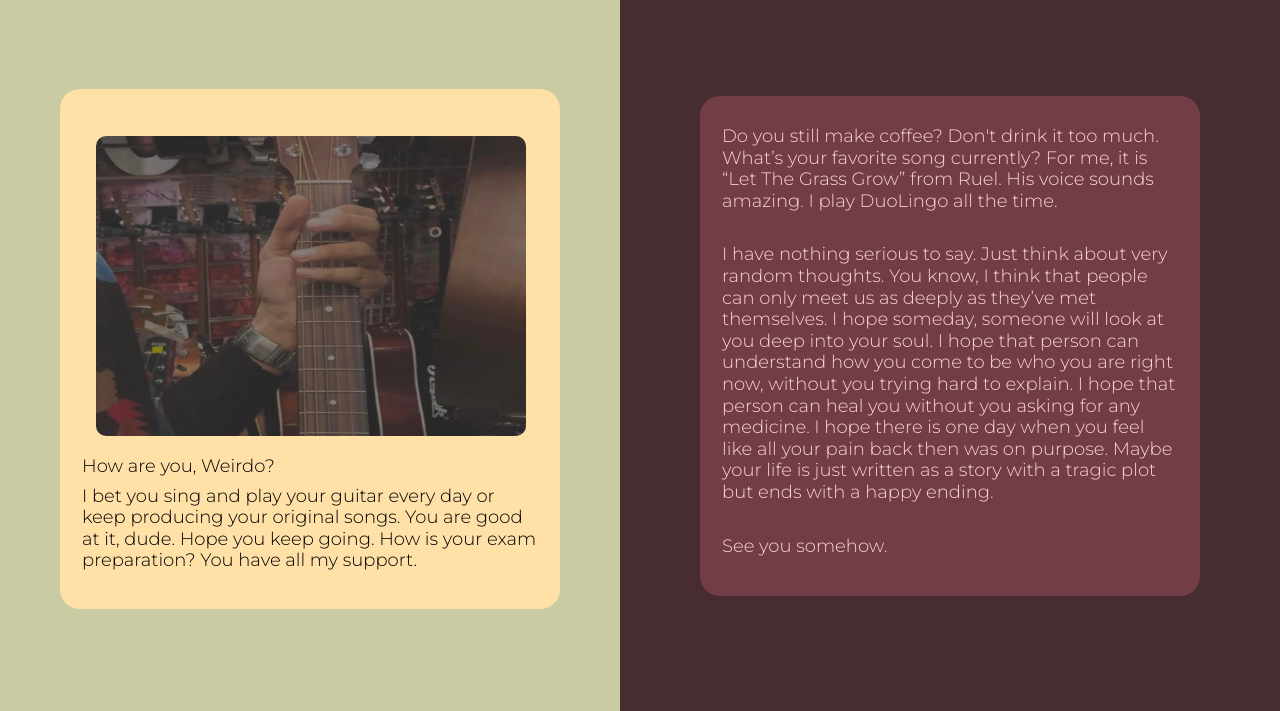
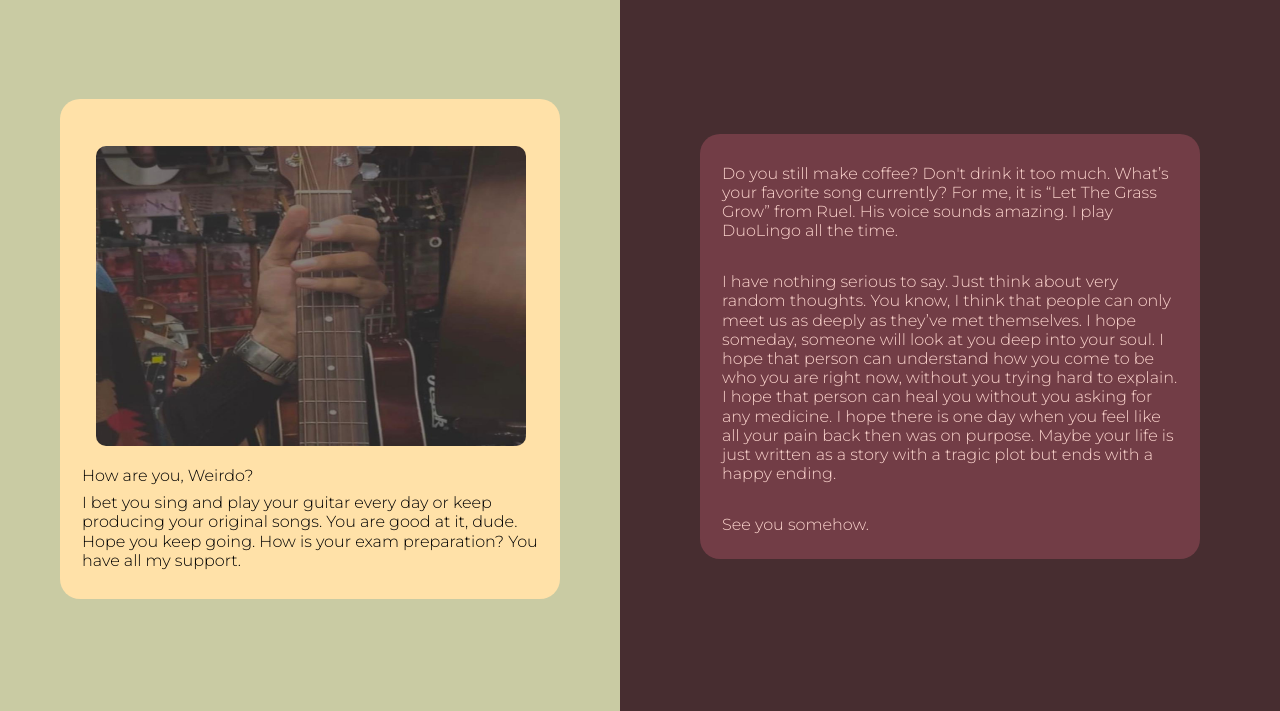
Before and after one commit to Aftermath00/WebProgrammingLab-UTS, a plain HTML site: page email_mate.html in a window 1280 px wide. Shown: the part 89-800 px from the top of the page. Drawn offline with nearby package versions, Linux system fonts and the light colour scheme.

Commit message:
Finalization for Lab Mid Term

```diff
--- a/email_mate.css
+++ b/email_mate.css
@@ -56,7 +56,7 @@ body {
 .background-left > .container {
   background-color: #ffe1a8;
   width: 500px;
-  height: 520px;
+  height: 500px;
   border-radius: 20px;
   margin-top: 10px;
 }
@@ -64,7 +64,7 @@ body {
   transform: translateY(30px);
   background-color: #723d46;
   width: 500px;
-  height: 500px;
+  height: 425px;
   border-radius: 20px;
   align-items: center;
   justify-content: center;
@@ -96,5 +96,5 @@ body {
   color: #fcd5ce;
 }
 .container h5 {
-  font-size: 18px;
+  font-size: 16px;
 }
--- a/manunggaling.css
+++ b/manunggaling.css
@@ -92,3 +92,6 @@ body {
   transform: translateY(30px);
   color: #ffe6a7;
 }
+h5 {
+  font-size: 16px;
+}
--- a/sol.css
+++ b/sol.css
@@ -92,7 +92,7 @@ body {
   margin-right: 20px;
 }
 .col-content-R {
-  transform: translateY(30px);
+  transform: translateY(40px);
   color: #fcd5ce;
 }
 .container h5 {
```
Also changed, not shown: about.css (+20 -3 lines), about.html (+1 -1 lines), index.html (+4 -6 lines), sol.html (+0 -1 lines), style.css (+11 -0 lines), 1 other file.
